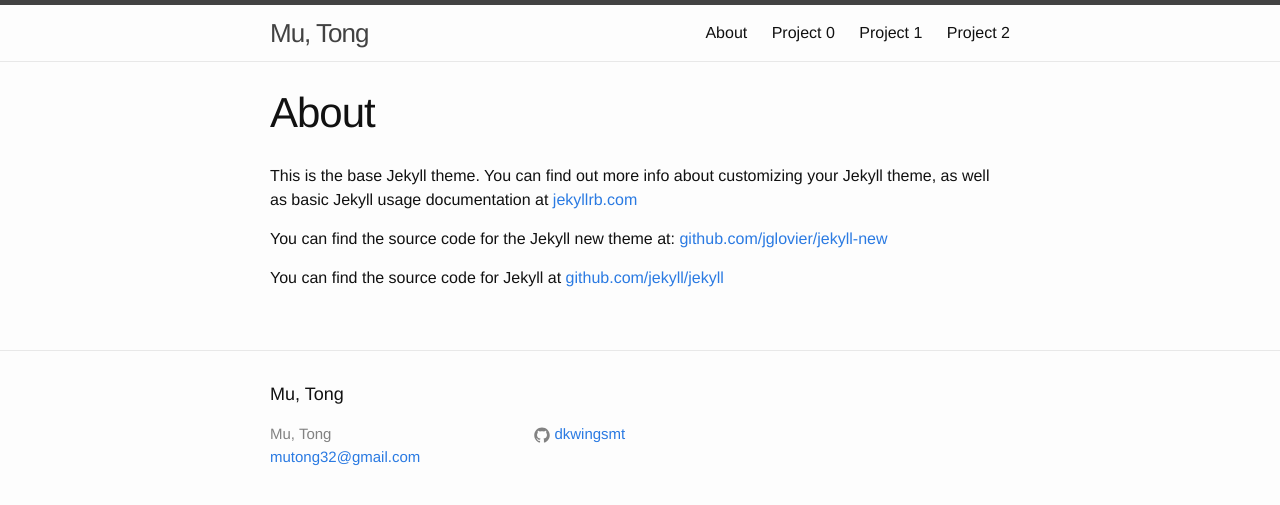
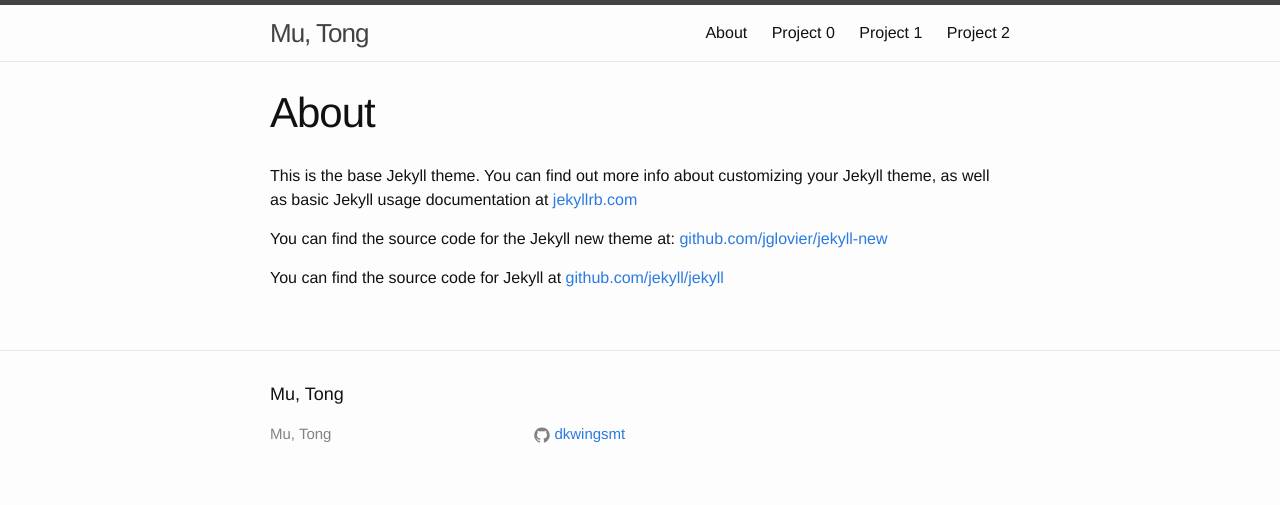
Before and after one commit to dkwingsmt/dkwingsmt.github.io, a Jekyll site: the page built from about.md, in a window 1280 px wide. Shown: the top 505 px of the page. Built offline with Jekyll 4.4.1, drawn with Linux system fonts in a browser that asks for light colours.

Commit message:
Remove email

```diff
--- a/_config.yml
+++ b/_config.yml
@@ -1,6 +1,5 @@
 # Site settings
 title: Mu, Tong
-email: mutong32@gmail.com
 description: > # this means to ignore newlines until "baseurl:"
 
 baseurl: "" # the subpath of your site, e.g. /blog/
```
